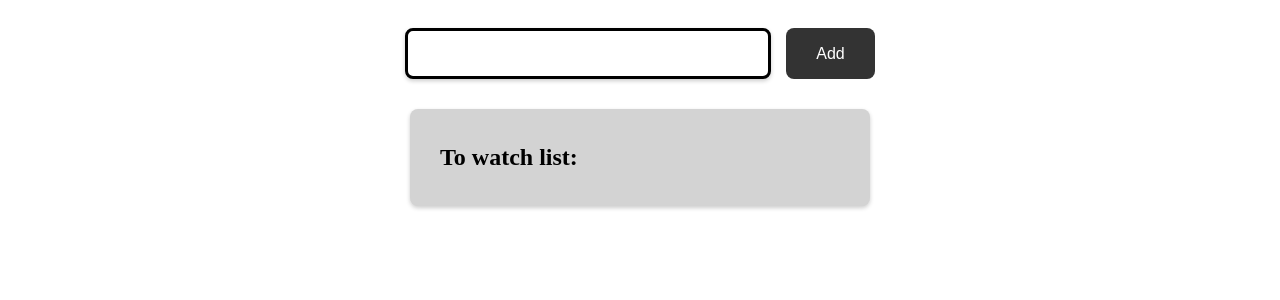
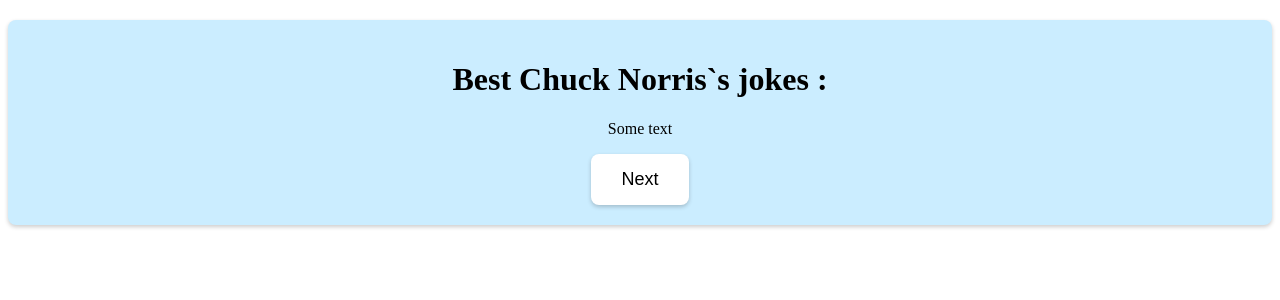
Before and after one commit to GalinaMuratova/Joke-app, a React (Create React App) app: page / in a window 1280 px wide. Shown: the top 300 px of the page. Built offline with nearby package versions, Linux system fonts and the light colour scheme.

Commit message:
Начала реализацию второго уровня где будет показываться шутки, написала структуру и навесила стили css.

```diff
--- a/src/App.tsx
+++ b/src/App.tsx
@@ -1,13 +1,13 @@
 import React from 'react';
 import './App.css';
-import LevelOne from "./containers/LevelOne/LevelOne";
-// import LevelTwo from "./containers/LevelTwo/LevelTwo";
+// import LevelOne from "./containers/LevelOne/LevelOne";
+import LevelTwo from "./containers/LevelTwo/LevelTwo";
 
 function App() {
   return (
     <>
-<LevelOne/>
-        {/*<LevelTwo/>*/}
+{/*<LevelOne/>*/}
+        <LevelTwo/>
     </>
   );
 }
--- a/src/containers/LevelOne/LevelOne.css
+++ b/src/containers/LevelOne/LevelOne.css
@@ -76,3 +76,7 @@
 .btn-delete:hover {
     background-color: #4d0202;
 }
+
+.btn-delete:active {
+    transform: scale(0.9);
+}
--- a/src/containers/LevelTwo/LevelTwo.css
+++ b/src/containers/LevelTwo/LevelTwo.css
@@ -0,0 +1,26 @@
+.container {
+    text-align: center;
+    margin: 20px 0;
+    background-color: #cbedff;
+    padding: 20px;
+    border-radius: 8px;
+    box-shadow: 0 2px 4px rgba(0, 0, 0, 0.2);
+}
+
+.btn-next {
+    border: none;
+    background-color: white;
+    padding: 15px 30px;
+    font-size: 18px;
+    border-radius: 8px;
+    box-shadow: 0 2px 4px rgba(0, 0, 0, 0.2);
+    transition: all 0.3ms ;
+}
+
+.btn-next:hover {
+    background-color: lightgray;
+}
+
+.btn-next:active {
+    transform: scale(0.9);
+}
--- a/src/containers/LevelTwo/LevelTwo.tsx
+++ b/src/containers/LevelTwo/LevelTwo.tsx
@@ -1,9 +1,15 @@
-import React from 'react';
+import React, {useState} from 'react';
+import './LevelTwo.css'
 
 const LevelTwo = () => {
+    const [joke, setJoke] = useState('');
+
+    const url = 'https://api.chucknorris.io/jokes/random';
     return (
-        <div>
-
+        <div className="container">
+            <h1>Best Chuck Norris`s jokes :</h1>
+            <p>Some text</p>
+            <button type="button" className="btn-next">Next</button>
         </div>
     );
 };
```
